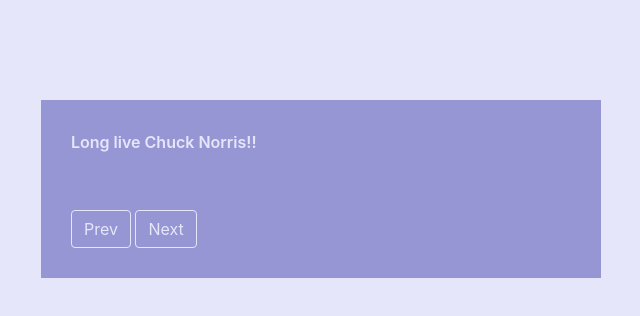
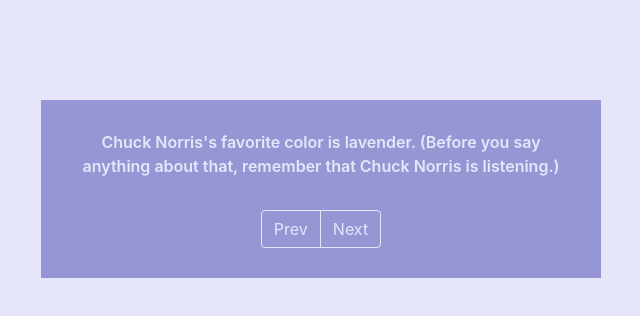
Before and after one commit to ricardonava/joke-machine, a website built with webpack: page app/index.html in a window 1280 px wide. Shown: the whole page, without its empty margins (319-959 px from the left). Built offline with nearby package versions, Linux system fonts and the light colour scheme; no server answers.

Commit message:
update index.html
Added btn-group layout for better presentation and changed the main joke to go accordingly with background color

```diff
--- a/app/index.html
+++ b/app/index.html
@@ -8,13 +8,15 @@
 </head>
 
 <body>
-  <div class="joke-container">
+  <div class="joke-container text-center">
     <div class="joke-text">
-      <p class="font-weight-bold">Long live Chuck Norris!!</p>
+      <p class="font-weight-bold">Chuck Norris's favorite color is lavender. (Before you say anything about that, remember that Chuck Norris is listening.)</p>
     </div>
     <div class="joke-controls">
-      <button type="button" class="btn btn-outline-primary" value="Prev">Prev</button>
-      <button type="button" class="btn btn-outline-primary" value="Next">Next</button>
+      <div class="btn-group" role="group">
+        <button type="button" class="btn btn-outline-primary" value="Prev">Prev</button>
+        <button type="button" class="btn btn-outline-primary" value="Next">Next</button>
+      </div>
     </div>
   </div>
   <script src="bundle.js"></script>
```
